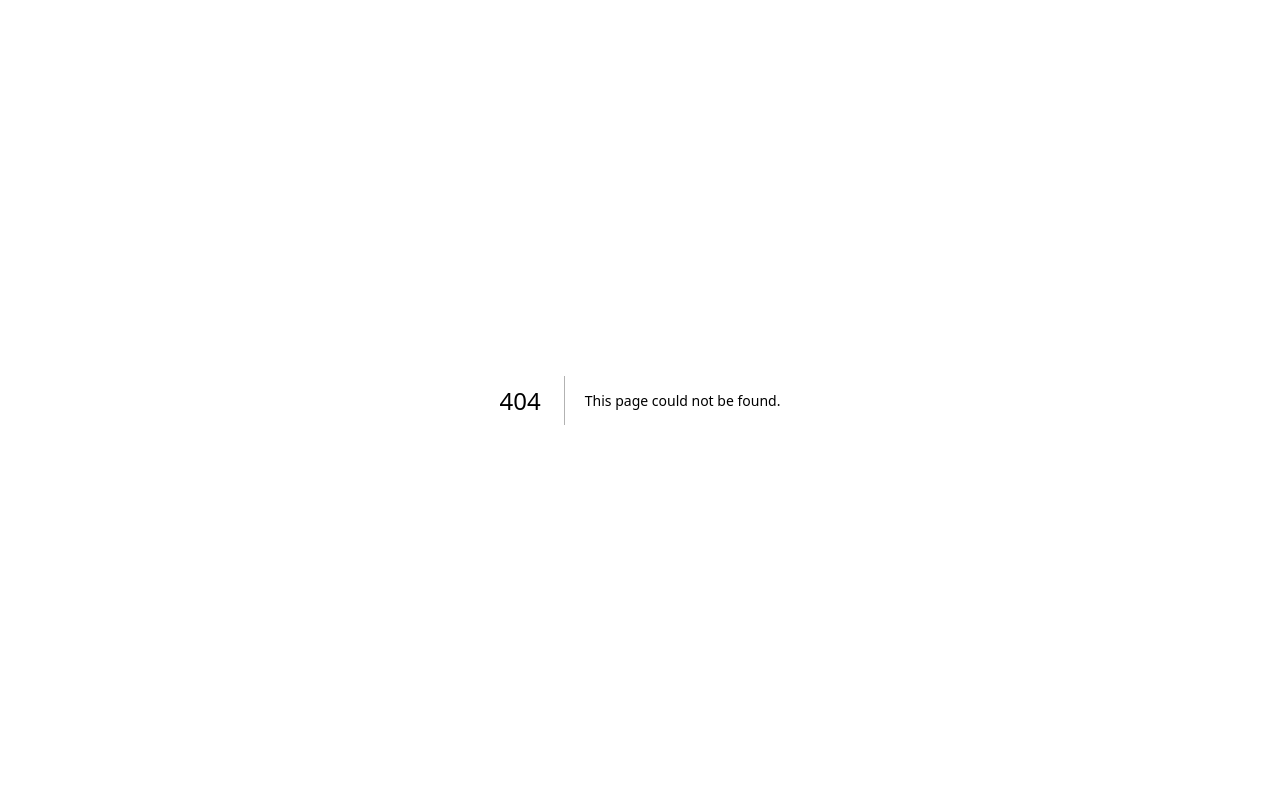
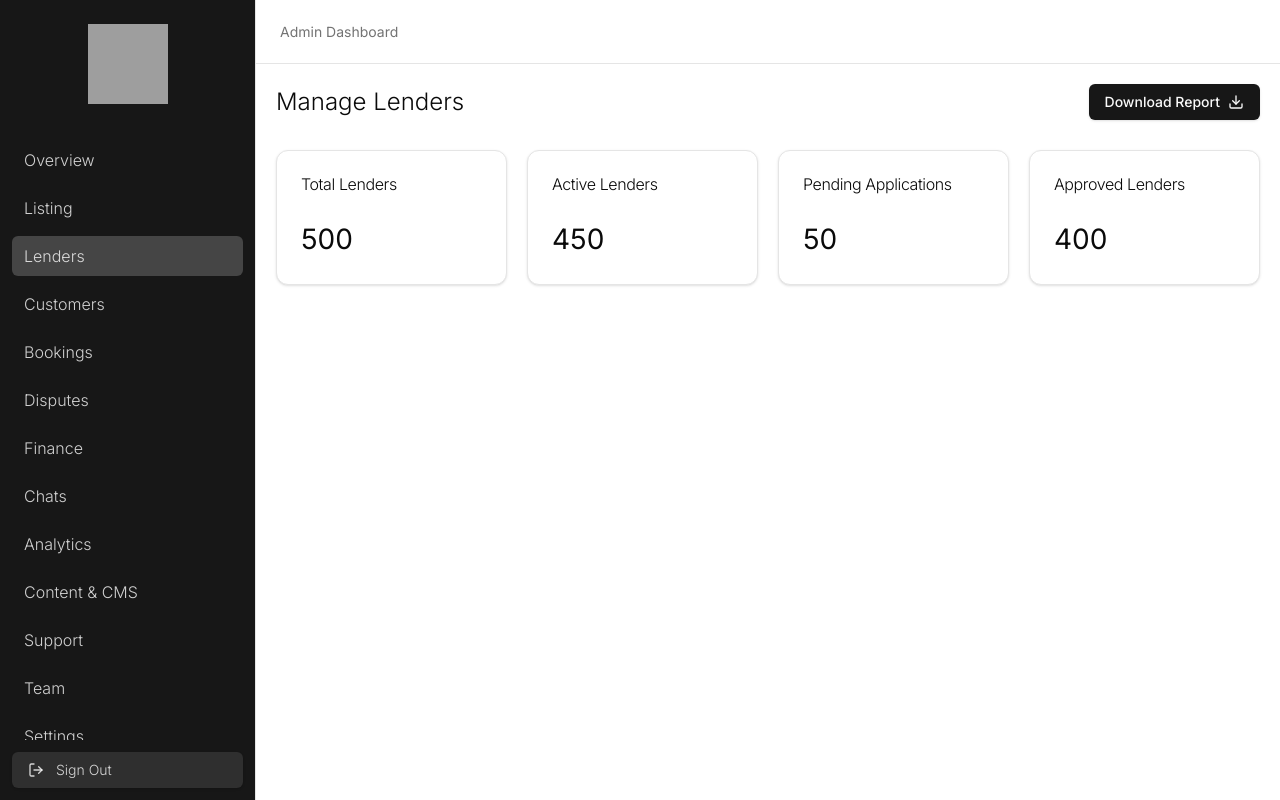
Before and after one commit to FSDTeam-SAA/topo-admin-dashboard, a Next.js app: page /lenders in a window 1280 px wide. Before the commit this address had no page. Built offline with nearby package versions, Linux system fonts and the light colour scheme; grey boxes are pictures that could not be loaded.

Commit message:
developed: lender state card

```diff
--- a/src/app/(admin)/_components/sidebar.tsx
+++ b/src/app/(admin)/_components/sidebar.tsx
@@ -109,8 +109,8 @@ const Sidebar = () => {
           <ul className="space-y-2">
             {routes.map((route) => {
               const isActive =
-                route.href === "/dashboard"
-                  ? pathname === "/dashboard"
+                route.href === "/"
+                  ? pathname === "/"
                   : pathname.startsWith(route.href);
 
               return (
--- a/src/app/(admin)/_components/stats/stats.tsx
+++ b/src/app/(admin)/_components/stats/stats.tsx
@@ -1,10 +1,4 @@
-import {
-  Card,
-  CardContent,
-  CardFooter,
-  CardHeader,
-  CardTitle,
-} from "@/components/ui/card";
+import { InfoCard } from "@/components/cards/stat-card";
 
 const Stats = () => {
   return (
@@ -22,24 +16,3 @@ const Stats = () => {
 };
 
 export default Stats;
-
-interface Props {
-  title: string;
-  value: string;
-}
-
-const InfoCard = ({ title, value }: Props) => {
-  return (
-    <Card>
-      <CardHeader>
-        <CardTitle className="font-light leading-[120%]">{title}</CardTitle>
-      </CardHeader>
-
-      <CardContent className="p-0">
-        <CardFooter>
-          <h1 className="text-[28px]">{value}</h1>
-        </CardFooter>
-      </CardContent>
-    </Card>
-  );
-};
--- /dev/null
+++ b/src/app/(admin)/lenders/_components/lender-header.tsx
@@ -0,0 +1,25 @@
+import { InfoCard } from "@/components/cards/stat-card";
+import { Button } from "@/components/ui/button";
+import { Download } from "lucide-react";
+
+const LenderHeader = () => {
+  return (
+    <div>
+      <div className="flex items-center justify-between">
+        <h1 className="text-2xl font-light tracking-[20%]">Manage Lenders</h1>
+        <Button>
+          Download Report <Download />
+        </Button>
+      </div>
+
+      <div className="mt-[30px] grid grid-cols-1 md:grid-cols-2 lg:grid-cols-4 gap-5">
+        <InfoCard title="Total Lenders" value="500" />
+        <InfoCard title="Active Lenders" value="450" />
+        <InfoCard title="Pending Applications" value="50" />
+        <InfoCard title="Approved Lenders" value="400" />
+      </div>
+    </div>
+  );
+};
+
+export default LenderHeader;
--- /dev/null
+++ b/src/app/(admin)/lenders/page.tsx
@@ -0,0 +1,11 @@
+import LenderHeader from "./_components/lender-header";
+
+const Page = () => {
+  return (
+    <div>
+      <LenderHeader />
+    </div>
+  );
+};
+
+export default Page;
--- /dev/null
+++ b/src/components/cards/stat-card.tsx
@@ -0,0 +1,28 @@
+import {
+  Card,
+  CardContent,
+  CardFooter,
+  CardHeader,
+  CardTitle,
+} from "@/components/ui/card";
+
+interface Props {
+  title: string;
+  value: string;
+}
+
+export const InfoCard = ({ title, value }: Props) => {
+  return (
+    <Card>
+      <CardHeader>
+        <CardTitle className="font-light leading-[120%]">{title}</CardTitle>
+      </CardHeader>
+
+      <CardContent className="p-0">
+        <CardFooter>
+          <h1 className="text-[28px]">{value}</h1>
+        </CardFooter>
+      </CardContent>
+    </Card>
+  );
+};
```
